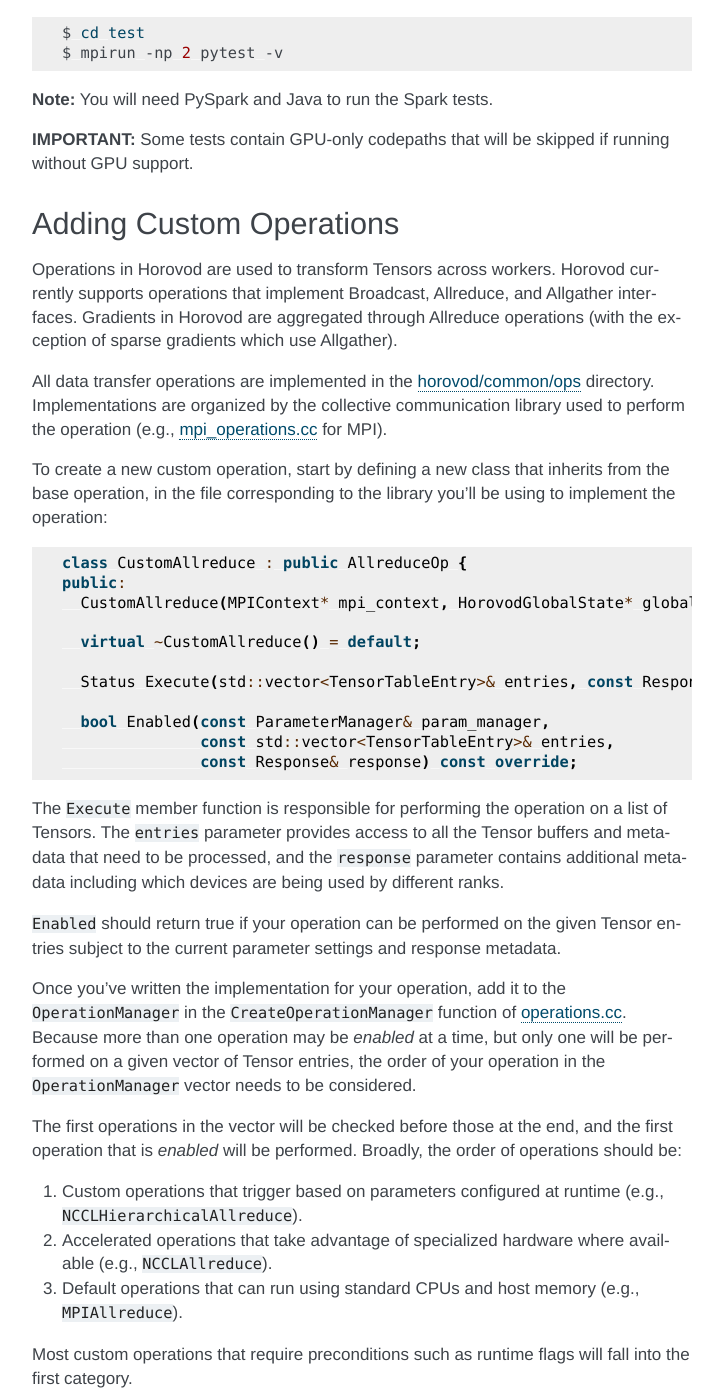
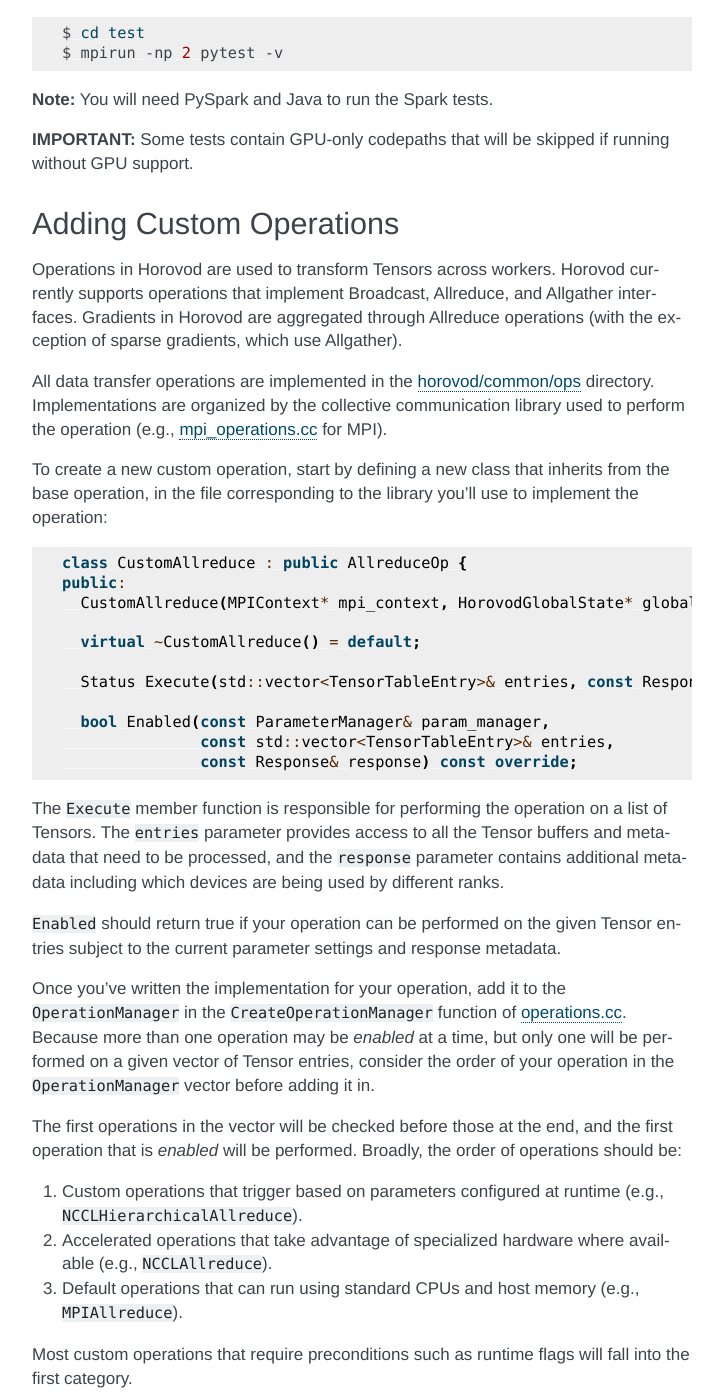
Before and after one commit to horovod/horovod, a Sphinx documentation site: the page built from docs/contributors.rst, in a window 1280 px wide and 1400 px high, scrolled down 1173 px. Shown: the whole window, without its empty margins (388-1111 px from the left). Built offline with Sphinx 7.4.7, drawn with Linux system fonts in a browser that asks for light colours; some of the changed text lies outside the part shown.

Commit message:
Responded to comments
Signed-off-by: Travis Addair <taddair@uber.com>

```diff
--- a/docs/developers.rst
+++ b/docs/contributors.rst
@@ -17,7 +17,7 @@
 
     $ git clone --recursive https://github.com/horovod/horovod.git
 
-Be sure to run within a virtual environment to avoid dependency issues:
+Develop within a virtual environment to avoid dependency issues:
 
 .. code-block:: bash
 
@@ -80,7 +80,7 @@
 
 Operations in Horovod are used to transform Tensors across workers.  Horovod currently supports operations that
 implement Broadcast, Allreduce, and Allgather interfaces.  Gradients in Horovod are aggregated through
-Allreduce operations (with the exception of sparse gradients which use Allgather).
+Allreduce operations (with the exception of sparse gradients, which use Allgather).
 
 All data transfer operations are implemented in the
 `horovod/common/ops <https://github.com/horovod/horovod/tree/master/horovod/common/ops>`__ directory.  Implementations
@@ -88,7 +88,7 @@
 `mpi_operations.cc <https://github.com/horovod/horovod/blob/master/horovod/common/ops/mpi_operations.cc>`__ for MPI).
 
 To create a new custom operation, start by defining a new class that inherits from the base operation, in the file
-corresponding to the library you'll be using to implement the operation:
+corresponding to the library you'll use to implement the operation:
 
 .. code-block:: c++
 
@@ -114,8 +114,8 @@
 Once you've written the implementation for your operation, add it to the ``OperationManager`` in the
 ``CreateOperationManager`` function of
 `operations.cc <https://github.com/horovod/horovod/blob/master/horovod/common/operations.cc>`__.  Because more than one
-operation may be *enabled* at a time, but only one will be performed on a given vector of Tensor entries, the order of
-your operation in the ``OperationManager`` vector needs to be considered.
+operation may be *enabled* at a time, but only one will be performed on a given vector of Tensor entries, consider the
+order of your operation in the ``OperationManager`` vector before adding it in.
 
 The first operations in the vector will be checked before those at the end, and the first operation that is *enabled*
 will be performed. Broadly, the order of operations should be:
--- a/docs/developers_include.rst
+++ b/docs/contributors_include.rst
@@ -1,3 +1,3 @@
-.. include:: ./development.rst
+.. include:: ./contributors.rst
    :start-after: inclusion-marker-start-do-not-remove
    :end-before: inclusion-marker-end-do-not-remove
```
Also changed, not shown: other parts of docs/contributors.rst (+2 -2 lines).
